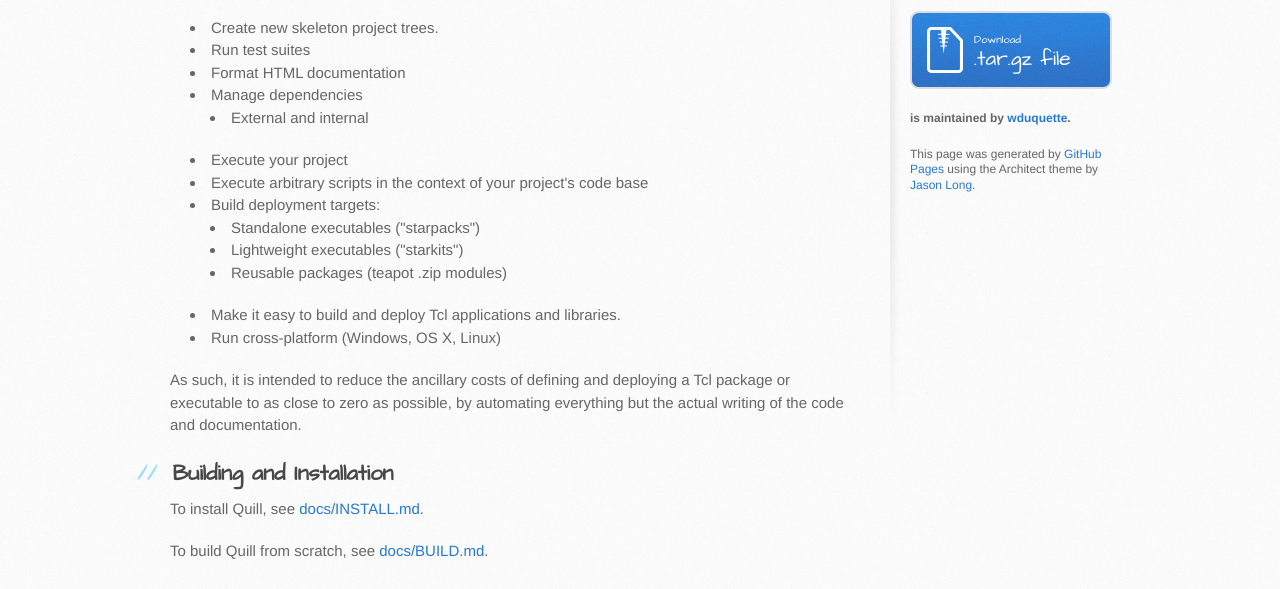
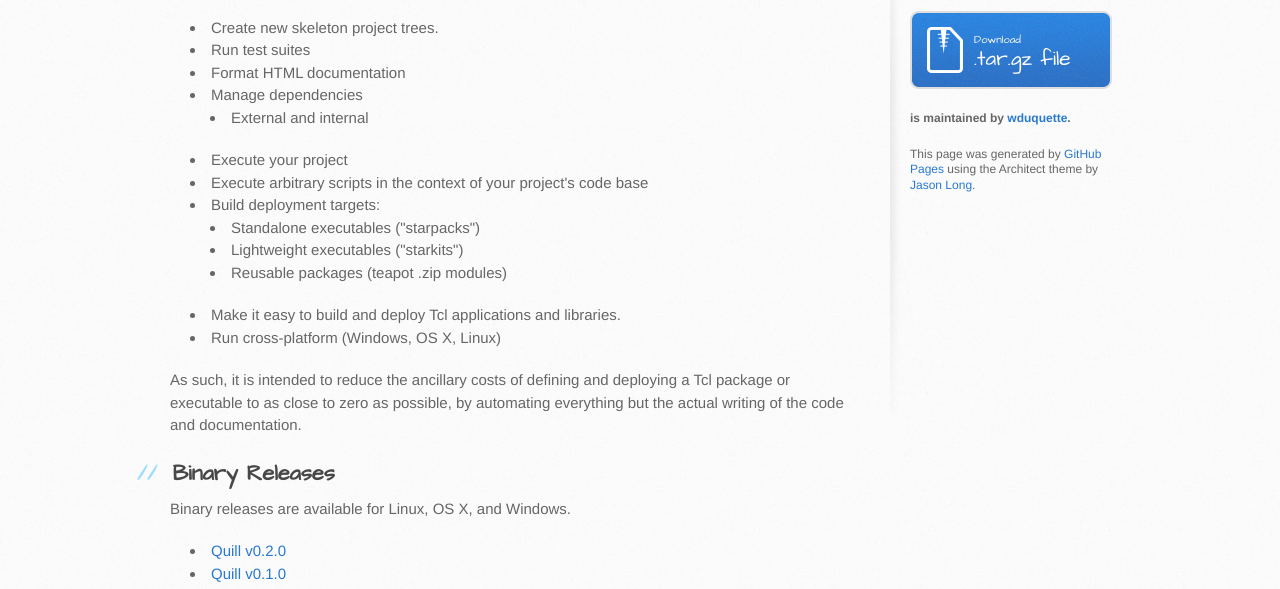
Before and after one commit to wduquette/tcl-quill, a plain HTML site: page index.html in a window 1280 px wide. Shown: the part 321-910 px from the top of the page. Drawn offline with Linux system fonts and the light colour scheme.

```diff
--- a/index.html
+++ b/index.html
@@ -61,6 +61,14 @@ deploying a Tcl package or executable to as close to zero as possible, by
 automating everything but the actual writing of the code and documentation. </p>
 
 <h2>
+<a name="binary-releases" class="anchor" href="#binary-releases"><span class="octicon octicon-link"></span></a>Binary Releases</h2>
+
+<p>Binary releases are available for Linux, OS X, and Windows.</p>
+
+<ul>
+<li><a href="https://github.com/wduquette/tcl-quill/releases/tag/v0.2.0">Quill v0.2.0</a></li>
+<li><a href="https://github.com/wduquette/tcl-quill/releases/tag/v0.1.0">Quill v0.1.0</a></li>
+</ul><h2>
 <a name="building-and-installation" class="anchor" href="#building-and-installation"><span class="octicon octicon-link"></span></a>Building and Installation</h2>
 
 <p>To install Quill, see <a href="./docs/INSTALL.md">docs/INSTALL.md</a>.</p>
```
Also changed, not shown: params.json (+1 -1 lines).
